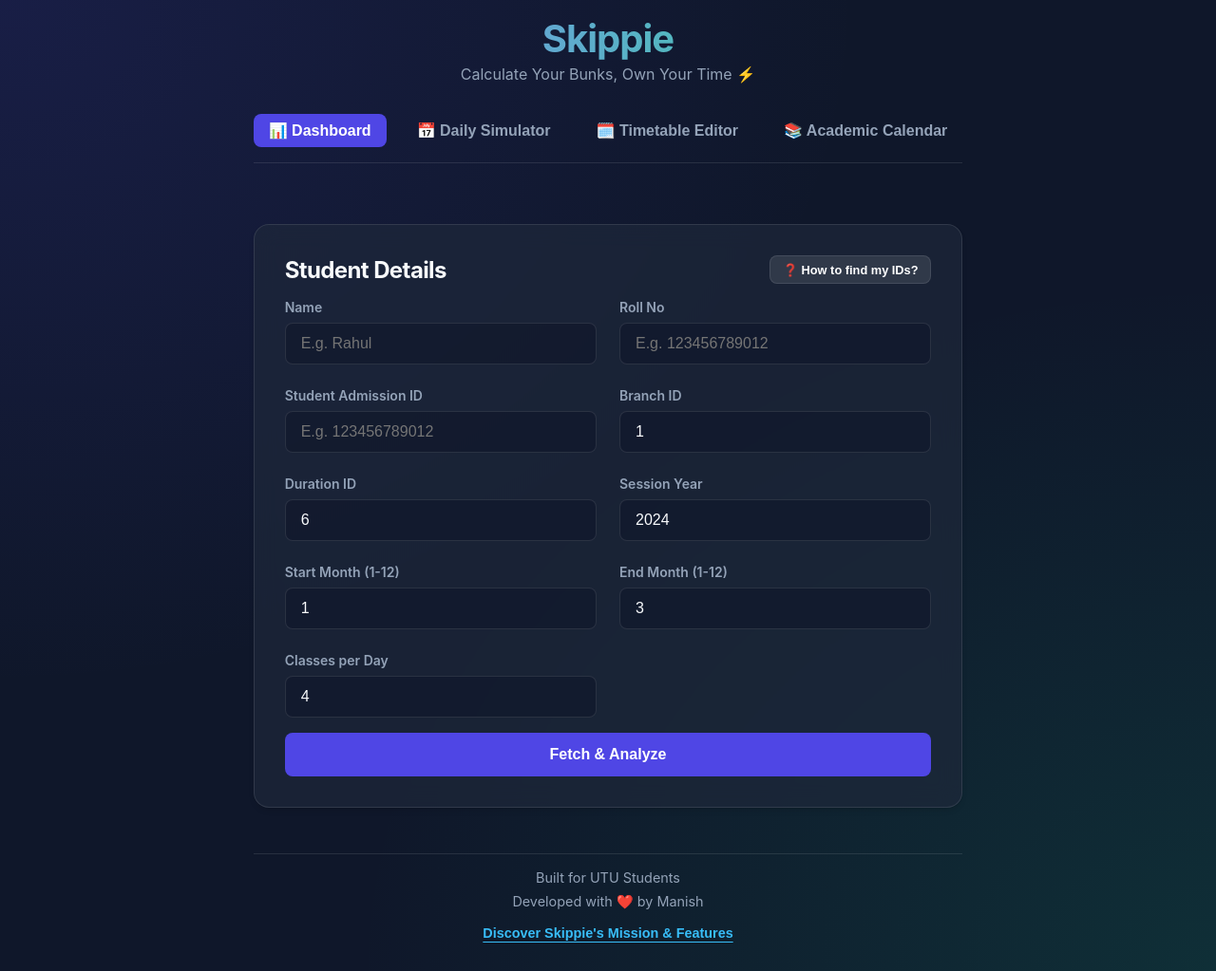
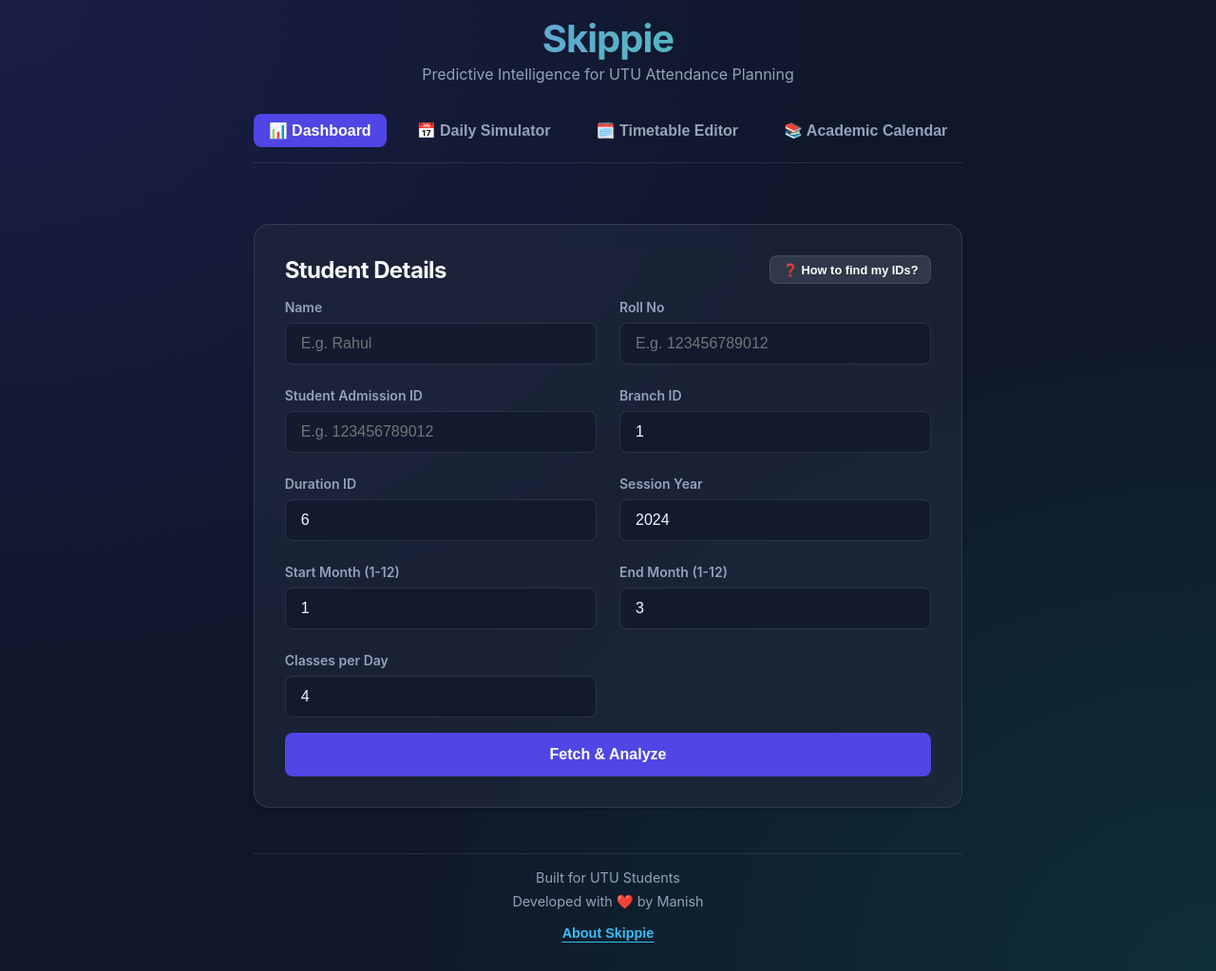
Before and after one commit to M0neySSH/utu-skippie, a React (Vite) app: page / in a window 1280 px wide. Shown: the whole page at 95% size. Built offline with nearby package versions, Linux system fonts and the light colour scheme.

Commit message:
feat: Final rebranding to Skippie, update tagline and PWA manifest description

```diff
--- a/src/App.jsx
+++ b/src/App.jsx
@@ -173,7 +173,7 @@ function App() {
 
       <div className="header">
         <h1 style={{ marginBottom: '0.2rem' }}>Skippie</h1>
-        <p style={{ color: 'var(--text-muted)' }}>Calculate Your Bunks, Own Your Time ⚡</p>
+        <p style={{ color: 'var(--text-muted)' }}>Predictive Intelligence for UTU Attendance Planning</p>
       </div>
 
       <div className="tabs">
@@ -362,7 +362,7 @@ function App() {
             textUnderlineOffset: '4px', marginTop: '0.5rem'
           }}
         >
-          Discover Skippie's Mission & Features
+          About Skippie
         </button>
       </div>
     </div>
--- a/vite.config.js
+++ b/vite.config.js
@@ -12,7 +12,7 @@ export default defineConfig({
       manifest: {
         name: 'Skippie',
         short_name: 'Skippie',
-        description: 'Your Own Utility for Technical University',
+        description: 'Predictive Intelligence for UTU Attendance Planning',
         theme_color: '#0f172a',
         background_color: '#0f172a',
         display: 'standalone',
```
